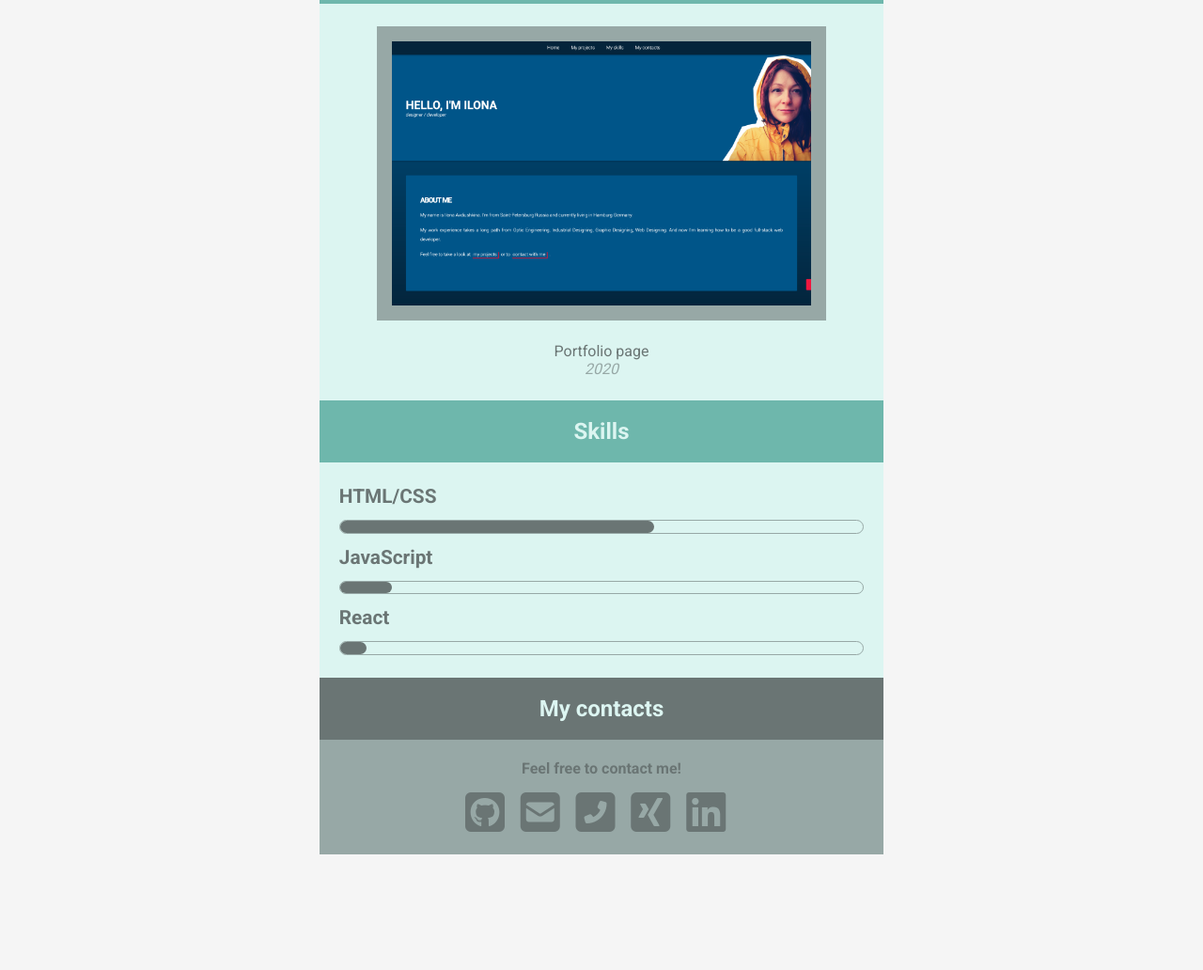
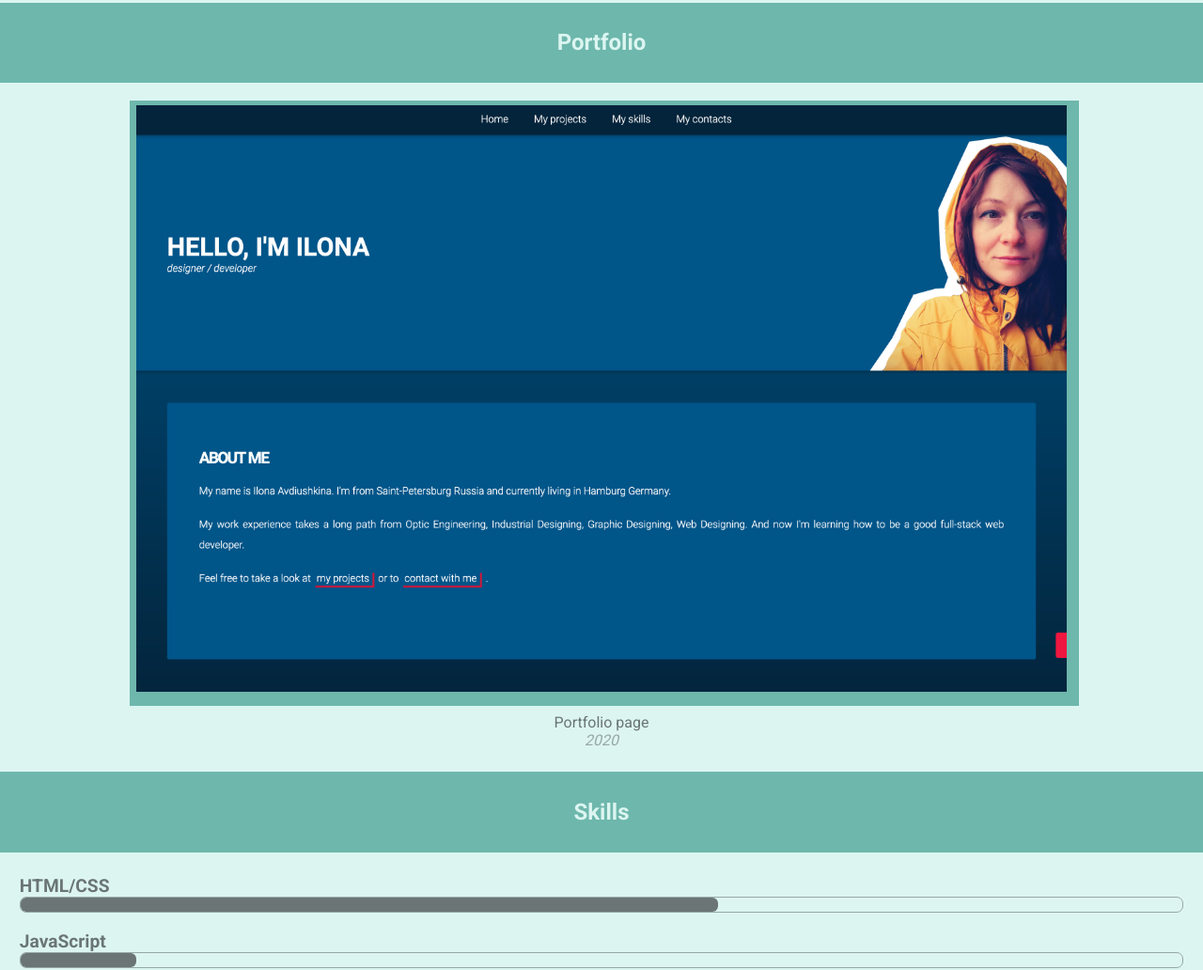
Before and after one commit to FBW41-2/cv-vbldra, a plain HTML site: page index.html in a window 1280 px wide. Shown: the part 982-2014 px from the top of the page at 94% size. Before the commit the page ends 1891 px from the top, so only its background shows below. Drawn offline with Linux system fonts and the light colour scheme.

Commit message:
new assignment files

```diff
--- a/index.html
+++ b/index.html
@@ -59,21 +59,21 @@
         <section id="skills">
             <h2>Skills</h2>
             <article>
-                <div>
+                <div class="skills-class">
                     <p>HTML/CSS</p>
                     <div class="status-bar">
                         <div class="progress" style="width: 60%">
                         </div>
                     </div>
                 </div>
-                <div>
+                <div class="skills-class">
                     <p>JavaScript</p>
                     <div class="status-bar">
                         <div class="progress" style="width: 10%;">
                         </div>
                     </div>
                 </div>
-                <div>
+                <div class="skills-class">
                     <p>React</p>
                     <div class="status-bar">
                         <div class="progress" style="width: 5%;">
@@ -88,11 +88,13 @@
             <h2>My contacts</h2>
             <article>
                 <p>Feel free to contact me!</p>
-                <a href="https://github.com/vbldra" target="_blank"><i class="fab fa-github-square"></i></a>
-                <a href="mailto:ilona.avdiushkina@gmail.com"><i class="fas fa-envelope-square"></i></a>
-                <a href="tel:+4915163572437"><i class="fas fa-phone-square-alt"></i></i></a>
-                <a href="https://www.xing.com/profile/Ilona_Avdiushkina/cv" target="_blank"><i class="fab fa-xing-square"></i></a>
-                <a href="https://www.linkedin.com/in/avdiushkina/" target="_blank"><i class="fab fa-linkedin"></i></a>
+                <div>
+                    <a href="https://github.com/vbldra" target="_blank"><i class="fab fa-github-square"></i></a>
+                    <a href="mailto:ilona.avdiushkina@gmail.com"><i class="fas fa-envelope-square"></i></a>
+                    <a href="tel:+4915163572437"><i class="fas fa-phone-square-alt"></i></i></a>
+                    <a href="https://www.xing.com/profile/Ilona_Avdiushkina/cv" target="_blank"><i class="fab fa-xing-square"></i></a>
+                    <a href="https://www.linkedin.com/in/avdiushkina/" target="_blank"><i class="fab fa-linkedin"></i></a>
+                </div>
             </article>
         </section>
 	</footer>
--- a/styles/style.css
+++ b/styles/style.css
@@ -9,45 +9,46 @@
 * {
     margin: 0;
     padding: 0;
+    scroll-behavior: smooth;
+}
+
+body {
+    margin: 0 auto;
+    background-color: #f5f5f5;
     font-family: 'Roboto', sans-serif;
     font-size: 1em;
     color: #6A7574;
-    scroll-behavior: smooth;
+
 }
 
- body {
-    width: 70%;
-    max-width: 600px;
-    min-width: 300px;
-    margin: 0 auto;
-    background-color: #f5f5f5;
- }
+
+
+
 
 /* Header */
 header {
-    padding-top: 1.3rem;
+    padding-top: 1.3em;
     padding-bottom: 2px;
     text-align: center;
     background-color: #DCF5F1;
 }
 h1 {
-    font-size: 2rem;
+    font-size: 2em;
 }
 header img {
     width: 200px;
     border-radius: 50%;
+    box-shadow: 10px 15px 0px 30px #6EB7AC;
 }
 header p {
     color: #97A8A6;
-    font-size: 1.5rem;
+    font-size: 1.5em;
 }
 
 
 /* Navigation menu */
 nav {
-    margin-top: 1.2rem;
-    /* position: sticky;
-    top: 0; */
+    margin-top: 1.2em;
 }
 nav a {
     display: block;
@@ -56,8 +57,8 @@ nav a {
     background-color: #97A8A6;
     position: relative;
     margin-bottom: 2px;
-    padding: 1.2rem 1.5rem;
-    font-size: 1.3rem;
+    padding: 1.2em 1.5em;
+    font-size: 1.3em;
     font-weight: 500;
 }
 nav a:last-child {
@@ -66,7 +67,7 @@ nav a:last-child {
 nav a::after {
     content: ">";
     position: absolute;
-    right: 1.5rem;
+    right: 1.5em;
 }
 nav a:hover {
     background-color: #6A7574;
@@ -77,13 +78,13 @@ section {
     background-color: #6EB7AC;
 }
 h2 {
-    padding: 1.2rem 0;
-    font-size: 1.5rem;
+    padding: 1.2em 0;
+    font-size: 1.5em;
     color: #DCF5F1;
     text-align: center;
 }
 article {
-    padding: 1.5rem 1.3rem;
+    padding: 1.5em 1.3em;
     background-color: #DCF5F1;
 }
 em {
@@ -92,7 +93,7 @@ em {
 
 /* Resume */
 #resume li {
-    margin-bottom: 0.8rem;
+    margin-bottom: 0.8em;
     list-style-type: none;
 }
 #resume a {
@@ -101,12 +102,12 @@ em {
 }
 
 #cv-download {
-    margin-top: 1.5rem;
+    margin-top: 1.5em;
 }
 #cv-download a {
     color: #6EB7AC;
     font-weight: 700;
-    font-size: 1.2rem;
+    font-size: 1.2em;
 }
 #cv-download a:hover {
     color: #6A7574;
@@ -118,34 +119,30 @@ em {
 }
 #portfolio img {
     width: 80%;
-    border: 1rem solid rgba(151, 168, 166, 1);
-    margin-bottom: 1.2rem;
+    box-shadow: 3px 5px 0px 10px #6EB7AC;
+    margin-bottom: 1.2em;
     transition: transform 0.5s;
 }
 #portfolio img:hover {
-    transform: scale(1.2);
-    border: 1rem solid rgba(151, 168, 166, 0.4);
+    transform: scale(1.05);
 }
 
 /* Skills */
-#skills article div {
-    font-size: 1.3rem;
+#skills .skills-class {
+    font-size: 1.2em;
     font-weight: 700;
-    margin-top: 0.8rem;
-}
-#skills div:first-child {
-    margin-top: 0px;
+    margin-bottom: 1em;
 }
     /* Status bar */
 .status-bar {
-    height: 0.8rem;
+    height: 15px;
     border: 1px solid #97A8A6;
-    border-radius: 1.4rem;
+    border-radius: 7px;
 }
 .progress {
     background-color: #6A7574;
-    height: 0.8rem;
-    border-radius: 1.4rem;
+    height: 15px;
+    border-radius: 6px;
 }
 
 /* Footer */
@@ -155,21 +152,48 @@ em {
 #contact article {
     text-align: center;
     background-color: #97A8A6;
-    padding-top: 1.3rem;
-    padding-bottom: 1.3rem;
+    padding-top: 1.3em;
+    padding-bottom: 1.3em;
 }
 #contact a {
     display: inline-block;
-    margin-top: 0.8rem;
+    text-align: center;
+    width: 50px;
+    height: 50px;
+    box-sizing: border-box;
+    margin: 10px;
+
 }
 #contact p {
     font-weight: 700;
+    margin-bottom: 0.8em;
+}
+#contact article div {
+    display: flexbox;
+    flex-wrap: wrap;
 }
 #contact i {
     color: #6A7574;
-    font-size: 3rem;
-    margin-right: 0.8rem;
+    font-size: 3em;
+    transition: transform 0.5s;
+
 }
 #contact i:hover {
-    color: #DCF5F1;
+    transform: scale(1.2);
 }
+
+@media (max-width: 500px) {
+    nav {
+        padding: 0 5%;
+        font-size: 1.5em;
+    }
+}
+
+@media (min-width: 501px) and (max-width: 640px) {
+    nav {
+        padding: 0;
+    }
+    nav a {
+        display: inline-block;
+    }
+}
```
